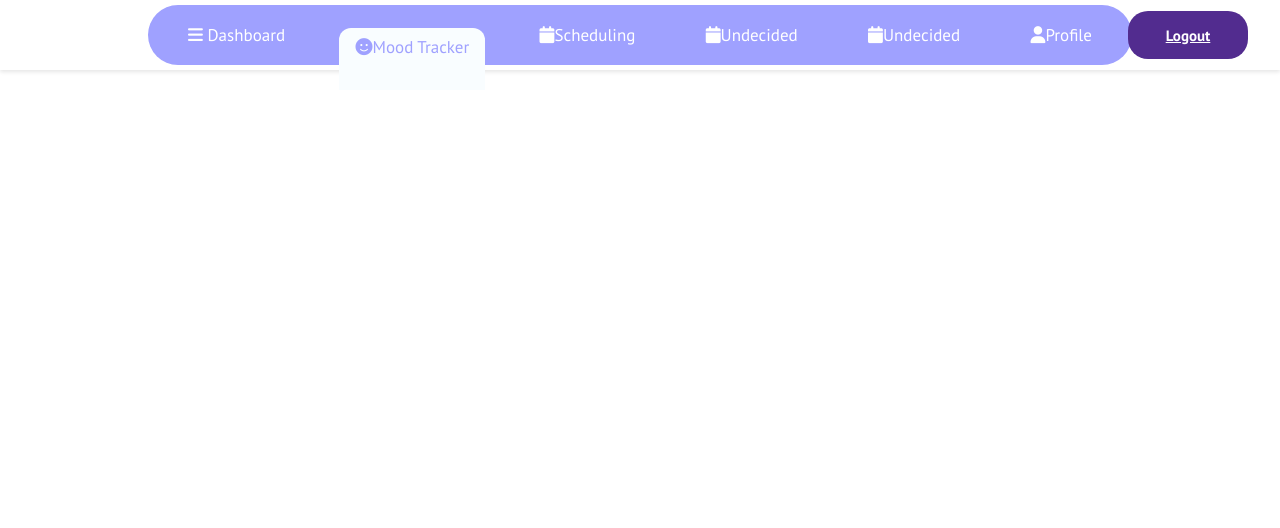
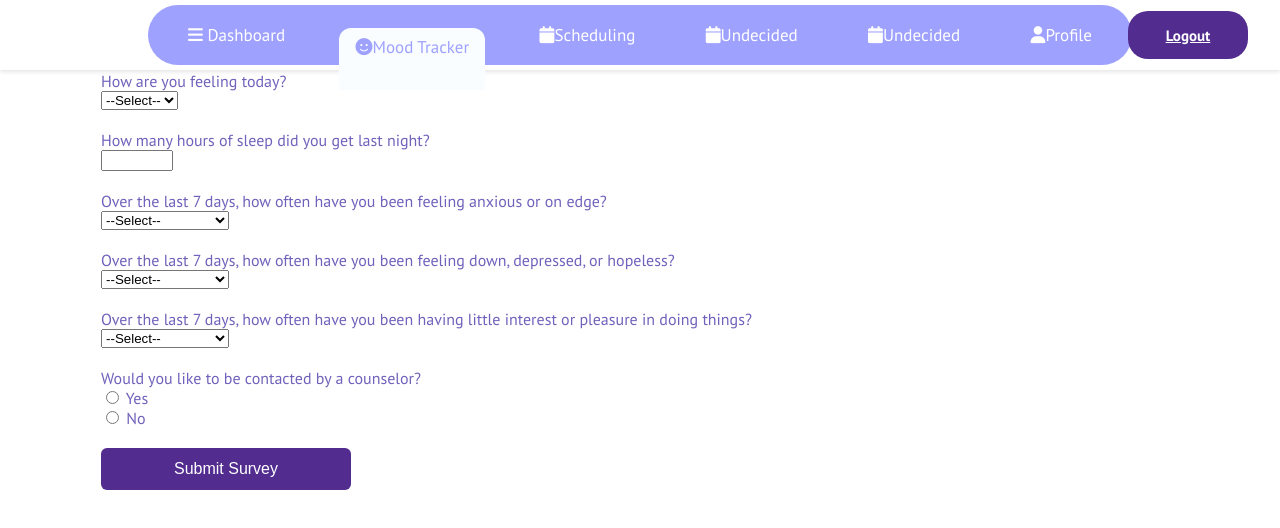
Before and after one commit to pingpongd/pingpongd.github.io, a plain HTML site: page godsaveoursouls/demo/src/main/resources/templates/2-tracker.html in a window 1280 px wide. Drawn offline with Linux system fonts and the light colour scheme; files that its build step writes are made by us from their sources.

Commit message:
mood tracker page
fixed mood tracker page, was saved to the wrong file before.

also fixed it a bit, stylistically, to match the rest of the site

```diff
--- a/godsaveoursouls/demo/src/main/resources/templates/2-tracker.html
+++ b/godsaveoursouls/demo/src/main/resources/templates/2-tracker.html
@@ -36,3 +36,54 @@
 
         </ul>
     </nav>
+  </div>
+  <div class="center-box-MT">
+    <div class="survey-box">
+      <h2>Mental Health Survey</h2>
+    <form action="/submit-survey" method="POST">
+    <label>How are you feeling today?</label><br>
+    <select name="mood" required>
+      <option value="">--Select--</option>
+      <option value="happy">Happy</option>
+      <option value="sad">Sad</option>
+      <option value="anxious">Anxious</option>
+      <option value="tired">Tired</option>
+    </select><br><br>
+
+    <label>How many hours of sleep did you get last night?</label><br>
+    <input type="number" name="sleepHours" min="0" max="23.5" required><br><br>
+
+      <label>Over the last 7 days, how often have you been feeling anxious or on edge?</label><br>
+      <select name="anxiety" required>
+        <option value="">--Select--</option>
+        <option value="Strongly Agree">Strongly Agree</option>
+        <option value="Agree">Agree</option>
+        <option value="Neutral">Neutral</option>
+        <option value="Disagree">Disagree</option>
+        <option value="Strongly Disagree">Strongly Disagree</option>
+      </select><br><br>
+      <label>Over the last 7 days, how often have you been feeling down, depressed, or hopeless?</label><br>
+      <select name="depression" required>
+        <option value="">--Select--</option>
+        <option value="Strongly Agree">Strongly Agree</option>
+        <option value="Agree">Agree</option>
+        <option value="Neutral">Neutral</option>
+        <option value="Disagree">Disagree</option>
+        <option value="Strongly Disagree">Strongly Disagree</option>
+      </select><br><br>
+      <label>Over the last 7 days, how often have you been having little interest or pleasure in doing things?</label><br>
+      <select name="depression" required>
+        <option value="">--Select--</option>
+        <option value="Strongly Agree">Strongly Agree</option>
+        <option value="Agree">Agree</option>
+        <option value="Neutral">Neutral</option>
+        <option value="Disagree">Disagree</option>
+        <option value="Strongly Disagree">Strongly Disagree</option>
+      </select><br><br>
+      <label>Would you like to be contacted by a counselor?</label><br>
+      <input type="radio" name="contact" value="yes"> Yes<br>
+      <input type="radio" name="contact" value="no"> No<br><br>
+
+      <button type="submit">Submit Survey</button>
+    </form>
+    </div>
```
Also changed, not shown: 1 other file.
